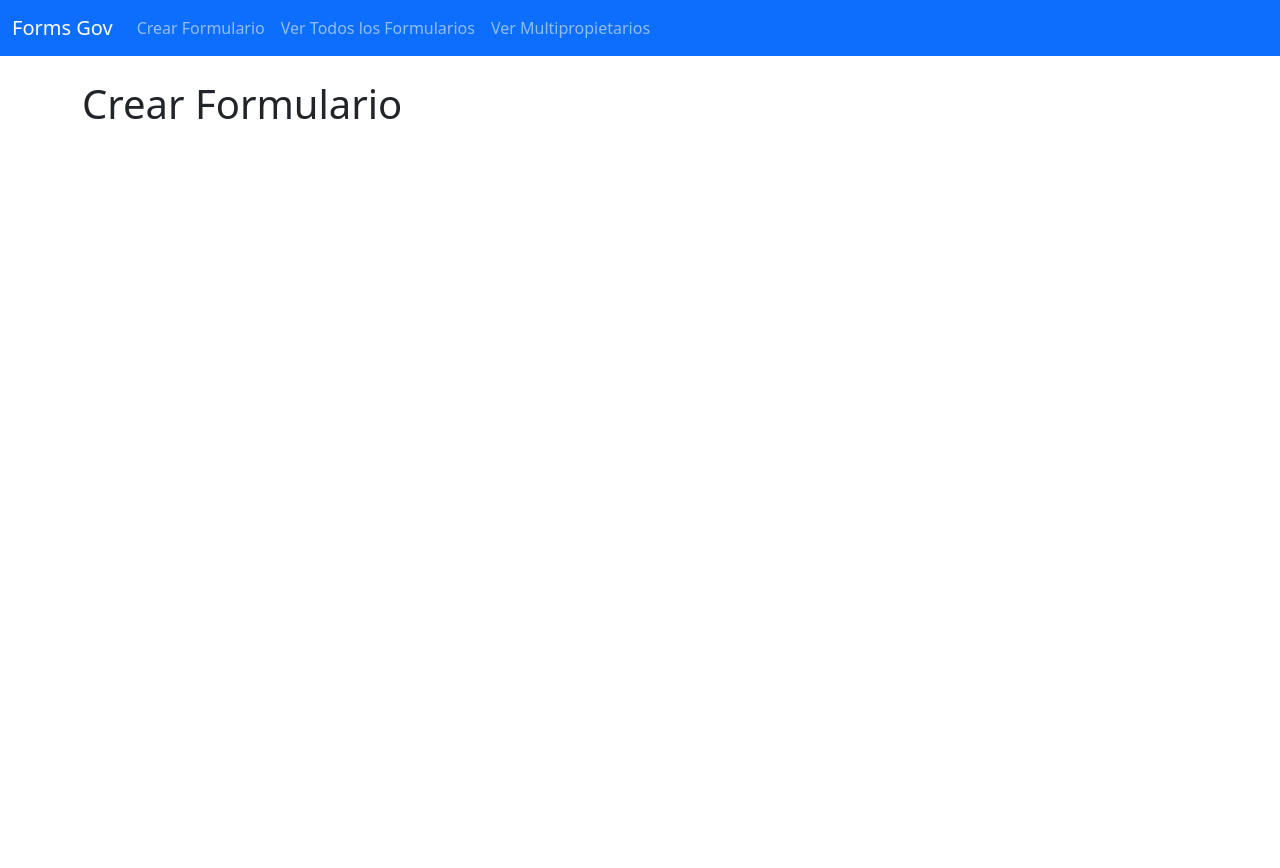
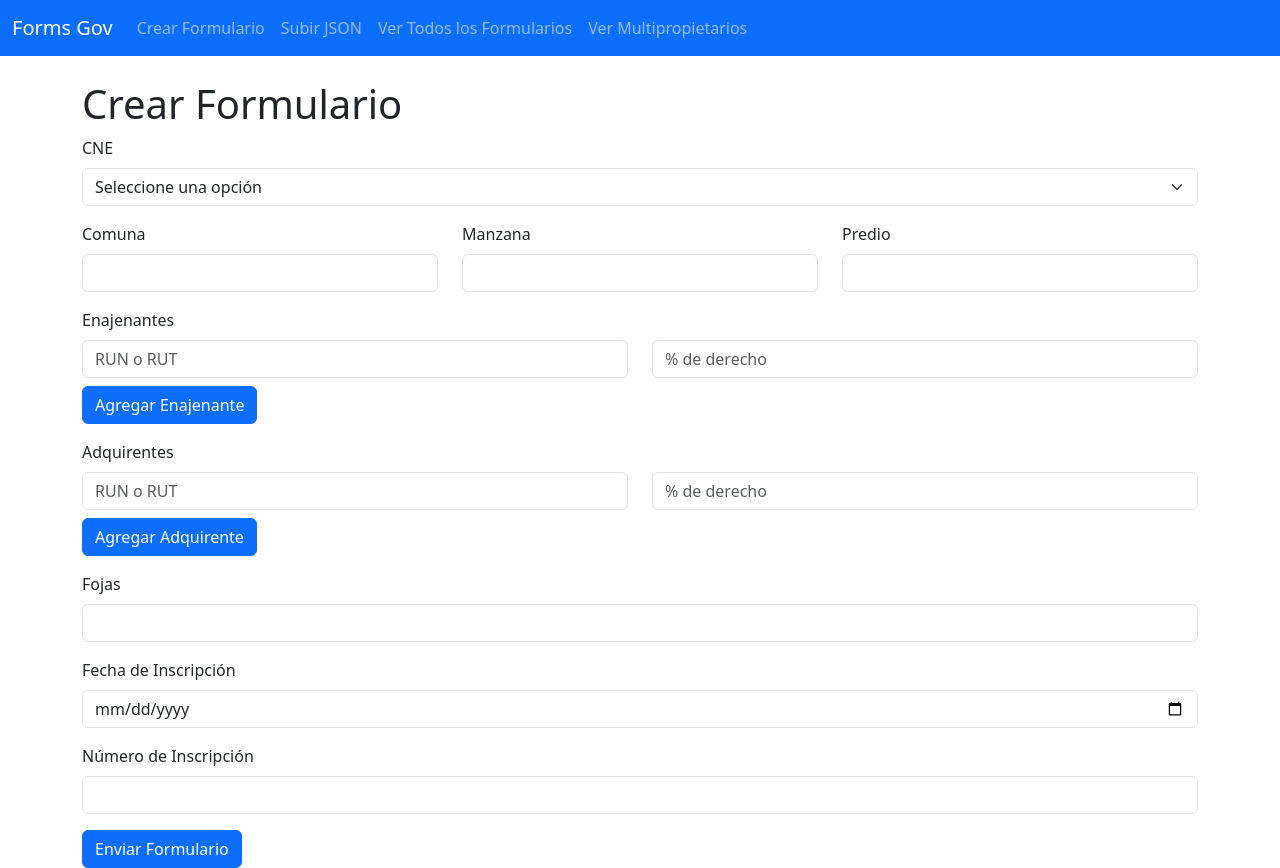
Before and after one commit to AgBallivian/Proyecto-DSV-2, a Flask app: page /crear_formulario in a window 1280 px wide. Before the commit the page ends 119 px from the top, so only its background shows below. Run offline with Flask 3, Linux system fonts and the light colour scheme.

Commit message:
Front end y back: entrada de formulario

```diff
--- a/flask-server/app.py
+++ b/flask-server/app.py
@@ -31,9 +31,79 @@ def index():
 @app.route('/crear_formulario', methods=['GET', 'POST'])
 def crear_formulario():
     if request.method == 'POST':
-        # Lógica para procesar el formulario enviado
-        pass
+        cne = request.form['cne']
+        comuna = request.form['comuna']
+        manzana = request.form['manzana']
+        predio = request.form['predio']
+        fojas = request.form['fojas']
+        fecha_inscripcion = request.form['fecha_inscripcion']
+        numero_inscripcion = request.form['numero_inscripcion']
+
+        enajenantes_data = []
+        for key, value in request.form.items():
+            if key.startswith('enajenantes'):
+                datos_enajenante = {
+                    'RUNRUT': value,
+                    'porcDerecho': request.form.get(f"enajenantes[{key.split('[')[2].split(']')[0]}][porcDerecho]", None)
+                }
+                enajenantes_data.append(datos_enajenante)
+
+        adquirentes_data = []
+        for key, value in request.form.items():
+            if key.startswith('adquirentes'):
+                datos_adquirente = {
+                    'RUNRUT': value,
+                    'porcDerecho': request.form.get(f"adquirentes[{key.split('[')[2].split(']')[0]}][porcDerecho]", None)
+                }
+                adquirentes_data.append(datos_adquirente)
+
+        data = {
+            'CNE': cne,
+            'bienRaiz': {
+                'comuna': comuna,
+                'manzana': manzana,
+                'predio': predio
+            },
+            'enajenantes': enajenantes_data,
+            'adquirentes': adquirentes_data,
+            'fojas': fojas,
+            'fechaInscripcion': fecha_inscripcion,
+            'nroInscripcion': numero_inscripcion
+        }
+
+        formulario = form_solver(data, get_db_connection)
+        formulario.determinar_y_procesar_escenario()
+        formulario.ajustar_porcentajes_adquirentes()
+
+        return render_template('index.html')
+
     return render_template('crear_formulario.html')
+
+
+@app.route('/subir_json', methods=['GET', 'POST'])
+def subir_json():
+    if request.method == 'POST':
+        archivo = request.files['archivo']
+
+        if archivo:
+            contenido = archivo.read()
+            datos_json = json.loads(contenido)
+
+            errores = []
+            for datos in datos_json:
+                try:
+                    formulario = form_solver(datos, get_db_connection)
+                    formulario.determinar_y_procesar_escenario()
+                    formulario.ajustar_porcentajes_adquirentes()
+                except Exception as e:
+                    errores.append(str(e))
+
+            if errores:
+                return render_template('subir_json.html', errores=errores)
+            else:
+                return render_template('exito.html')
+
+    return render_template('subir_json.html')
 
 @app.route('/ver_formularios')
 def ver_formularios():
--- a/flask-server/templates/base.html
+++ b/flask-server/templates/base.html
@@ -2,23 +2,24 @@
 <html>
   <head>
     <title>{% block title %}{% endblock %}</title>
-    <!-- Enlace al CSS de Bootstrap -->
     <link rel="stylesheet" href="https://cdn.jsdelivr.net/npm/bootstrap@5.3.0/dist/css/bootstrap.min.css">
   </head>
   <body>
     {% block content %}
     <nav class="navbar navbar-expand-lg navbar-dark bg-primary">
       <div class="container-fluid">
-        <a class="navbar-brand" href="#">Forms Gov</a>
+        <a class="navbar-brand" href="/">Forms Gov</a>
         <button class="navbar-toggler" type="button" data-bs-toggle="collapse" data-bs-target="#navbarNav" aria-controls="navbarNav" aria-expanded="false" aria-label="Toggle navigation">
           <span class="navbar-toggler-icon"></span>
         </button>
         <div class="collapse navbar-collapse" id="navbarNav">
           <ul class="navbar-nav">
-            <!-- enlaces a otras paginas -->
             <ul class="navbar-nav">
               <li class="nav-item">
                 <a class="nav-link" href="{{ url_for('crear_formulario') }}">Crear Formulario</a>
+              </li>
+              <li class="nav-item">
+                <a class="nav-link" href="{{ url_for('subir_json') }}">Subir JSON</a>
               </li>
               <li class="nav-item">
                 <a class="nav-link" href="{{ url_for('ver_formularios') }}">Ver Todos los Formularios</a>
@@ -31,7 +32,6 @@
         </div>
       </div>
     </nav>
-    <!-- Aquí irá el contenido de cada página -->
   {% endblock %}
     <script src="https://cdn.jsdelivr.net/npm/bootstrap@5.3.0/dist/js/bootstrap.bundle.min.js"></script>
   </body>
--- a/flask-server/templates/crear_formulario.html
+++ b/flask-server/templates/crear_formulario.html
@@ -7,6 +7,126 @@
 
   <div class="container mt-4">
     <h1>Crear Formulario</h1>
-    <!-- Aquí puedes agregar el formulario para crear un nuevo formulario -->
+    <form method="post" action="{{ url_for('crear_formulario') }}">
+      <div class="mb-3">
+        <label for="cne" class="form-label">CNE</label>
+        <select class="form-select" id="cne" name="cne" required>
+          <option value="">Seleccione una opción</option>
+          <option value="8">Compraventa (8)</option>
+          <option value="99">Regularización de Patrimonio (99)</option>
+        </select>
+      </div>
+      <div class="row mb-3">
+        <div class="col">
+          <label for="comuna" class="form-label">Comuna</label>
+          <input type="text" class="form-control" id="comuna" name="comuna" required>
+        </div>
+        <div class="col">
+          <label for="manzana" class="form-label">Manzana</label>
+          <input type="text" class="form-control" id="manzana" name="manzana" required>
+        </div>
+        <div class="col">
+          <label for="predio" class="form-label">Predio</label>
+          <input type="text" class="form-control" id="predio" name="predio" required>
+        </div>
+      </div>
+      <div class="mb-3">
+        <label for="enajenantes" class="form-label">Enajenantes</label>
+        <div id="enajenantes-container">
+          <div class="row mb-2">
+            <div class="col">
+              <input type="text" class="form-control" placeholder="RUN o RUT" name="enajenantes[0][RUNRUT]" required>
+            </div>
+            <div class="col">
+              <input type="number" class="form-control" placeholder="% de derecho" name="enajenantes[0][porcDerecho]">
+            </div>
+          </div>
+        </div>
+        <button type="button" class="btn btn-primary" id="agregar-enajenante">Agregar Enajenante</button>
+      </div>
+      <div class="mb-3">
+        <label for="adquirentes" class="form-label">Adquirentes</label>
+        <div id="adquirentes-container">
+          <div class="row mb-2">
+            <div class="col">
+              <input type="text" class="form-control" placeholder="RUN o RUT" name="adquirentes[0][RUNRUT]" required>
+            </div>
+            <div class="col">
+              <input type="number" class="form-control" placeholder="% de derecho" name="adquirentes[0][porcDerecho]">
+            </div>
+          </div>
+        </div>
+        <button type="button" class="btn btn-primary" id="agregar-adquirente">Agregar Adquirente</button>
+      </div>
+      <div class="mb-3">
+        <label for="fojas" class="form-label">Fojas</label>
+        <input type="text" class="form-control" id="fojas" name="fojas" required>
+      </div>
+      <div class="mb-3">
+        <label for="fecha-inscripcion" class="form-label">Fecha de Inscripción</label>
+        <input type="date" class="form-control" id="fecha-inscripcion" name="fecha_inscripcion" required>
+      </div>
+      <div class="mb-3">
+        <label for="numero-inscripcion" class="form-label">Número de Inscripción</label>
+        <input type="text" class="form-control" id="numero-inscripcion" name="numero_inscripcion" required>
+      </div>
+      <button type="submit" class="btn btn-primary">Enviar Formulario</button>
+    </form>
   </div>
+
+  <script>
+    const enajenantesContainer = document.getElementById('enajenantes-container');
+    const agregarEnajenanteBtn = document.getElementById('agregar-enajenante');
+    let enajenanteIndex = 1;
+
+    agregarEnajenanteBtn.addEventListener('click', () => {
+      const nuevoEnajenante = document.createElement('div');
+      nuevoEnajenante.classList.add('row', 'mb-2');
+      nuevoEnajenante.innerHTML = `
+        <div class="col">
+          <input type="text" class="form-control" placeholder="RUN o RUT" name="enajenantes[${enajenanteIndex}][RUNRUT]" required>
+        </div>
+        <div class="col">
+          <input type="number" class="form-control" placeholder="% de derecho" name="enajenantes[${enajenanteIndex}][porcDerecho]">
+        </div>
+        <div class="col-auto">
+          <button type="button" class="btn btn-danger eliminar-enajenante">Eliminar</button>
+        </div>
+      `;
+      enajenantesContainer.appendChild(nuevoEnajenante);
+      enajenanteIndex++;
+
+      const eliminarBtn = nuevoEnajenante.querySelector('.eliminar-enajenante');
+      eliminarBtn.addEventListener('click', () => {
+        nuevoEnajenante.remove();
+      });
+    });
+
+    const adquirentesContainer = document.getElementById('adquirentes-container');
+    const agregarAdquirenteBtn = document.getElementById('agregar-adquirente');
+    let adquirenteIndex = 1;
+
+    agregarAdquirenteBtn.addEventListener('click', () => {
+      const nuevoAdquirente = document.createElement('div');
+      nuevoAdquirente.classList.add('row', 'mb-2');
+      nuevoAdquirente.innerHTML = `
+        <div class="col">
+          <input type="text" class="form-control" placeholder="RUN o RUT" name="adquirentes[${adquirenteIndex}][RUNRUT]" required>
+        </div>
+        <div class="col">
+          <input type="number" class="form-control" placeholder="% de derecho" name="adquirentes[${adquirenteIndex}][porcDerecho]">
+        </div>
+        <div class="col-auto">
+          <button type="button" class="btn btn-danger eliminar-adquirente">Eliminar</button>
+        </div>
+      `;
+      adquirentesContainer.appendChild(nuevoAdquirente);
+      adquirenteIndex++;
+
+      const eliminarBtn = nuevoAdquirente.querySelector('.eliminar-adquirente');
+      eliminarBtn.addEventListener('click', () => {
+        nuevoAdquirente.remove();
+      });
+    });
+  </script>
 {% endblock %}
--- a/flask-server/templates/index.html
+++ b/flask-server/templates/index.html
@@ -19,6 +19,11 @@
         <a href="{{ url_for('crear_formulario') }}" class="btn btn-primary">Ir a Crear Formulario</a>
       </li>
       <li class="list-group-item">
+        <h5>Subida de JSON</h5>
+        <p>Subir multiples formularios con el archivo tipo json.</p>
+        <a href="{{ url_for('subir_json') }}" class="btn btn-primary">Ir a Ver Multipropietarios</a>
+      </li>
+      <li class="list-group-item">
         <h5>Ver Todos los Formularios</h5>
         <p>Ver más detalles de los formularios existentes.</p>
         <a href="{{ url_for('ver_formularios') }}" class="btn btn-primary">Ir a Ver Formularios</a>
```
Also changed, not shown: flask-server/templates/subir_json.html (added, +25 -0 lines).
